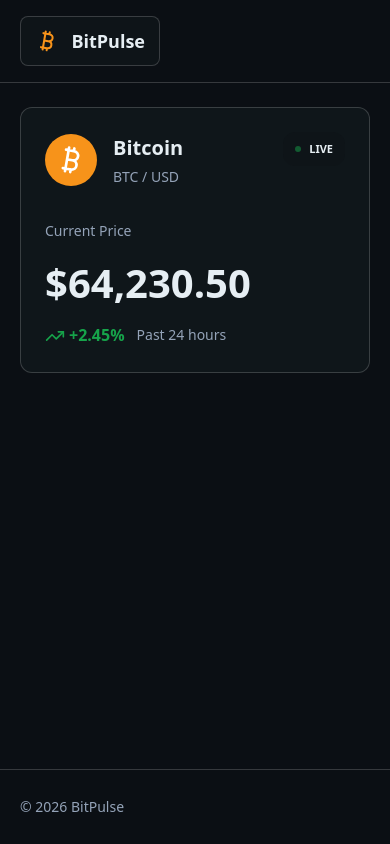
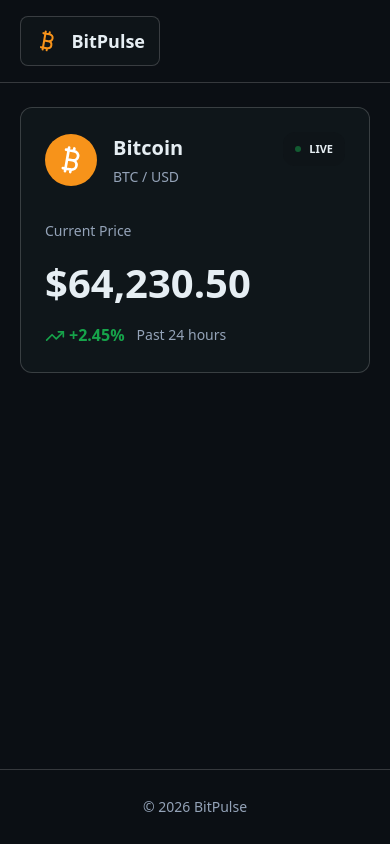
Before and after one commit to shuanvita/bit-pulse, a Vue app: page / in a window 390 px wide. Built offline with nearby package versions, Linux system fonts and the light colour scheme.

Commit message:
Fix верстки футера

```diff
--- a/src/widgets/footer/ui/AppFooter.vue
+++ b/src/widgets/footer/ui/AppFooter.vue
@@ -1,9 +1,9 @@
 <script setup lang="ts"></script>
 
 <template>
-  <footer class="border-primary-border border-t py-6">
+  <footer class="border-primary-border border-t py-6 text-center lg:text-left">
     <div class="container">
-      <span class="text-[#94A3B8] text-[14px] font-medium">© 2026 BitPulse</span>
+      <span class="text-gray-400 text-[14px] font-medium">© 2026 BitPulse</span>
     </div>
   </footer>
 </template>
```
